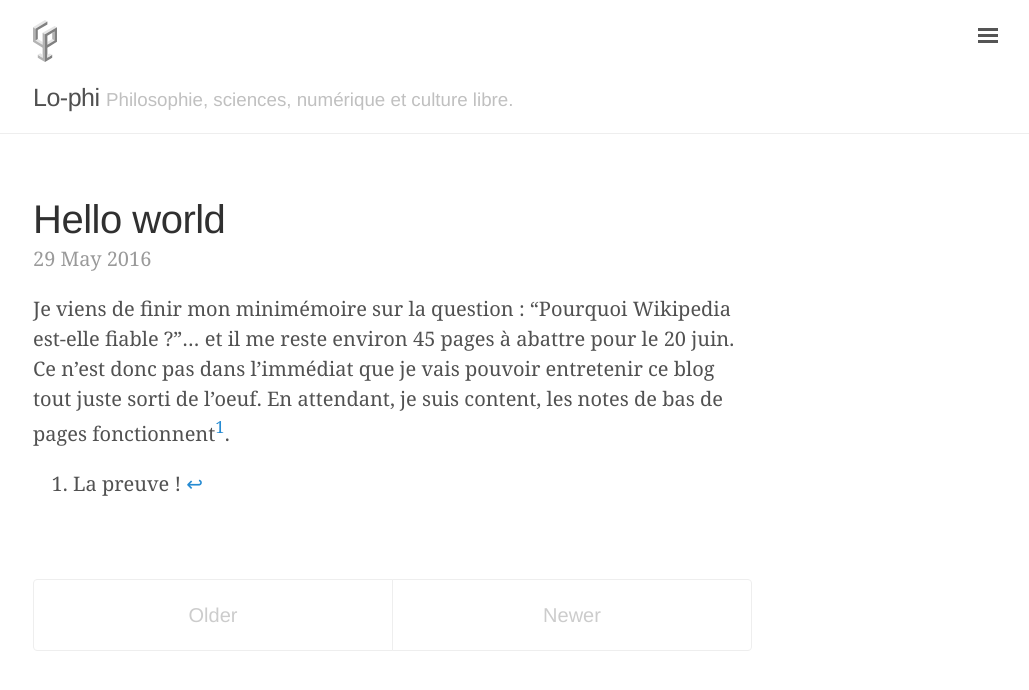
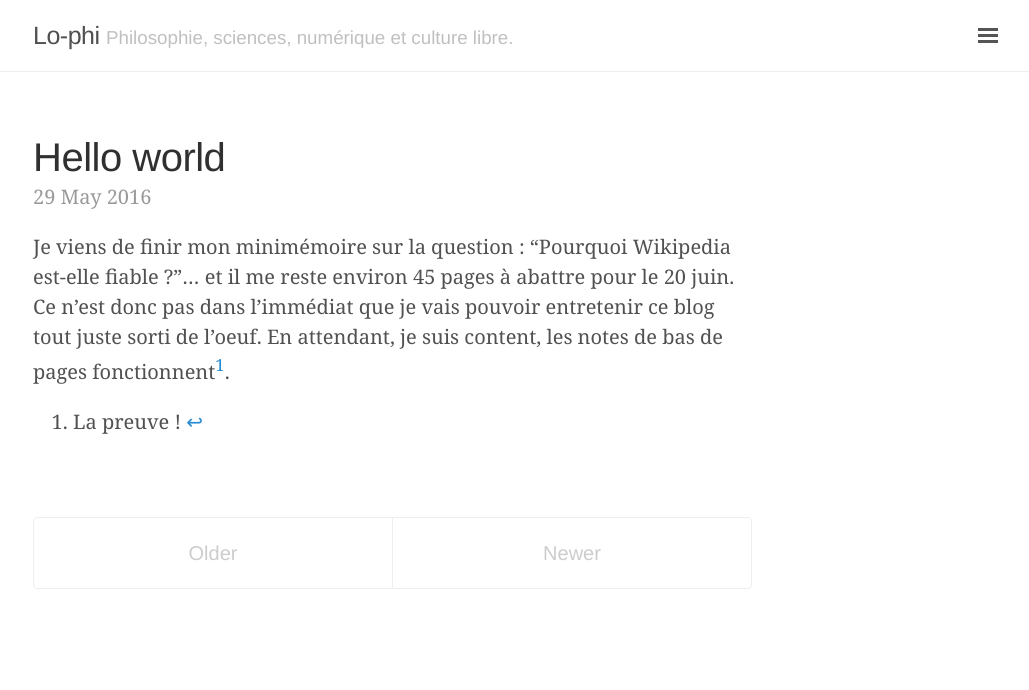
Before and after one commit to valentinlageard/valentinlageard.github.io, a Jekyll site: the page built from index.html, in a window 1280 px wide. Shown: the top 690 px of the page, without its empty margins (247-1276 px from the left). Built offline with Jekyll 4.4.1, drawn with Linux system fonts in a browser that asks for light colours; the list of posts is cut into pages by our own code.

Commit message:
Update lanyon.css

```diff
--- a/public/css/lanyon.css
+++ b/public/css/lanyon.css
@@ -84,6 +84,12 @@ h1, h2, h3, h4, h5, h6 {
   .container {
     max-width: 38rem;
   }
+}
+
+/* Logo */
+.logo {
+  display: none;
+  margin: 0px 0px -10px 0px;
 }
 
 
```
